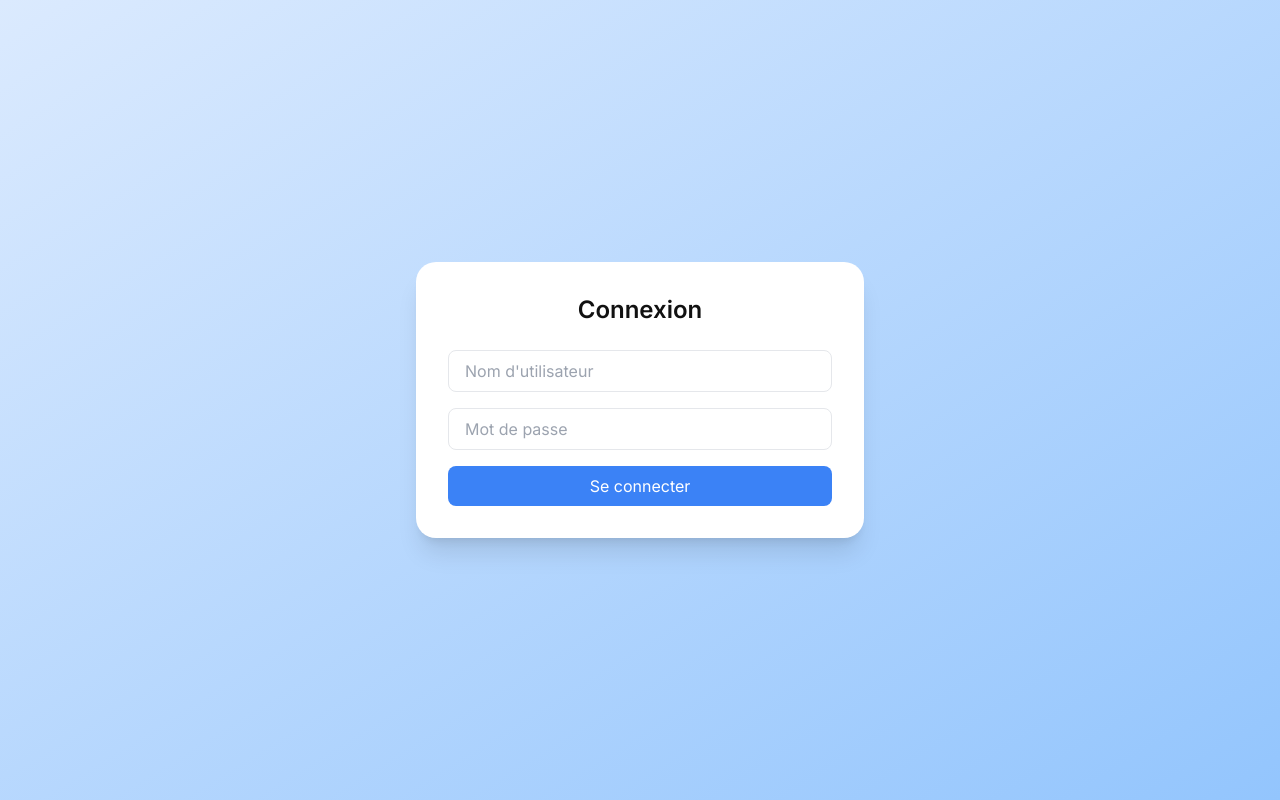
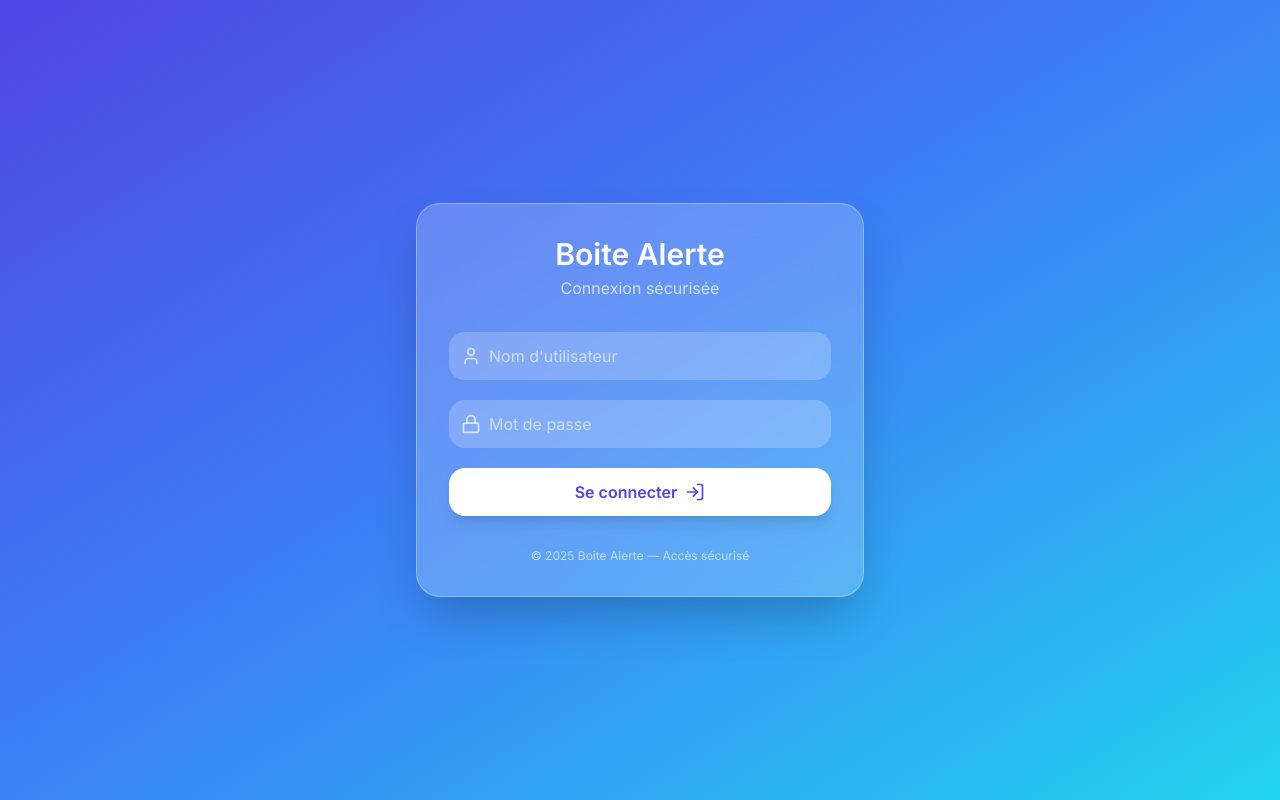
Before and after one commit to rayleiighh/Boite-alerte, a React (Vite) app in the folder frontend/: page / in a window 1280 px wide. Built offline with nearby package versions, Linux system fonts and the light colour scheme; no server answers.

Commit message:
[ FEATURE ] Amelioration du style de la page login #35

```diff
--- a/frontend/src/pages/Login.jsx
+++ b/frontend/src/pages/Login.jsx
@@ -1,5 +1,7 @@
 import { useState } from "react";
-import { login as loginApi } from "../services/auth.api";
+import { motion } from "framer-motion";
+import { Lock, User, LogIn } from "lucide-react";
+import axios from "axios";
 
 export default function Login({ onLoginSuccess }) {
   const [username, setUsername] = useState("");
@@ -13,52 +15,97 @@ export default function Login({ onLoginSuccess }) {
     setLoading(true);
 
     try {
-      const { token } = await loginApi(username, password);
+      const res = await axios.post("http://localhost:5001/auth/login", {
+        username,
+        password,
+      });
 
-      // ✅ Stockage sécurisé du token
-      localStorage.setItem("authToken", token);
-
+      localStorage.setItem("authToken", res.data.token);
       onLoginSuccess();
     } catch (err) {
-      setError(err.message || "Identifiants incorrects");
+      setError("Identifiants incorrects");
     } finally {
       setLoading(false);
     }
   };
 
   return (
-    <div className="min-h-screen flex items-center justify-center bg-gradient-to-br from-blue-100 to-blue-300">
-      <div className="bg-white shadow-xl rounded-2xl p-8 w-full max-w-md">
-        <h1 className="text-2xl font-bold text-center mb-6">Connexion</h1>
+    <div className="min-h-screen flex items-center justify-center bg-gradient-to-br from-indigo-600 via-blue-500 to-cyan-400 p-4">
 
-        <form onSubmit={handleSubmit} className="space-y-4">
+      {/* Carte principale */}
+      <motion.div
+        initial={{ opacity: 0, y: 40 }}
+        animate={{ opacity: 1, y: 0 }}
+        transition={{ duration: 0.6 }}
+        className="w-full max-w-md bg-white/20 backdrop-blur-xl rounded-3xl shadow-2xl p-8 border border-white/30"
+      >
+
+        {/* Titre */}
+        <div className="text-center mb-8">
+          <h1 className="text-3xl font-bold text-white mb-1">
+            Boite Alerte
+          </h1>
+          <p className="text-white/70">Connexion sécurisée</p>
+        </div>
+
+        {/* Formulaire */}
+        <form onSubmit={handleSubmit} className="space-y-5">
+
+          {/* Username */}
+          <div className="relative">
+            <User className="absolute left-3 top-1/2 -translate-y-1/2 text-white/70 w-5 h-5" />
             <input
               type="text"
               placeholder="Nom d'utilisateur"
               value={username}
               onChange={(e) => setUsername(e.target.value)}
-            className="w-full px-4 py-2 border rounded-lg"
+              className="w-full pl-10 pr-4 py-3 rounded-xl bg-white/20 text-white placeholder-white/60 outline-none focus:ring-2 focus:ring-white/40"
+              required
             />
+          </div>
 
+          {/* Password */}
+          <div className="relative">
+            <Lock className="absolute left-3 top-1/2 -translate-y-1/2 text-white/70 w-5 h-5" />
             <input
               type="password"
               placeholder="Mot de passe"
               value={password}
               onChange={(e) => setPassword(e.target.value)}
-            className="w-full px-4 py-2 border rounded-lg"
+              className="w-full pl-10 pr-4 py-3 rounded-xl bg-white/20 text-white placeholder-white/60 outline-none focus:ring-2 focus:ring-white/40"
+              required
             />
+          </div>
 
-          {error && <p className="text-red-500 text-sm">{error}</p>}
+          {/* Erreur */}
+          {error && (
+            <motion.p
+              initial={{ opacity: 0 }}
+              animate={{ opacity: 1 }}
+              className="text-red-300 text-sm text-center"
+            >
+              {error}
+            </motion.p>
+          )}
 
-          <button
+          {/* Bouton */}
+          <motion.button
             type="submit"
+            whileHover={{ scale: 1.03 }}
+            whileTap={{ scale: 0.97 }}
             disabled={loading}
-            className="w-full bg-blue-500 text-white py-2 rounded-lg disabled:opacity-50"
+            className="w-full flex items-center justify-center gap-2 bg-white text-indigo-600 font-semibold py-3 rounded-xl shadow-lg hover:bg-slate-100 transition disabled:opacity-60"
           >
             {loading ? "Connexion..." : "Se connecter"}
-          </button>
+            <LogIn className="w-5 h-5" />
+          </motion.button>
         </form>
+
+        {/* Footer */}
+        <div className="mt-8 text-center text-white/60 text-xs">
+          © {new Date().getFullYear()} Boite Alerte — Accès sécurisé
         </div>
+      </motion.div>
     </div>
   );
 }
```
Lines whose indentation alone changed are shown as unchanged.
